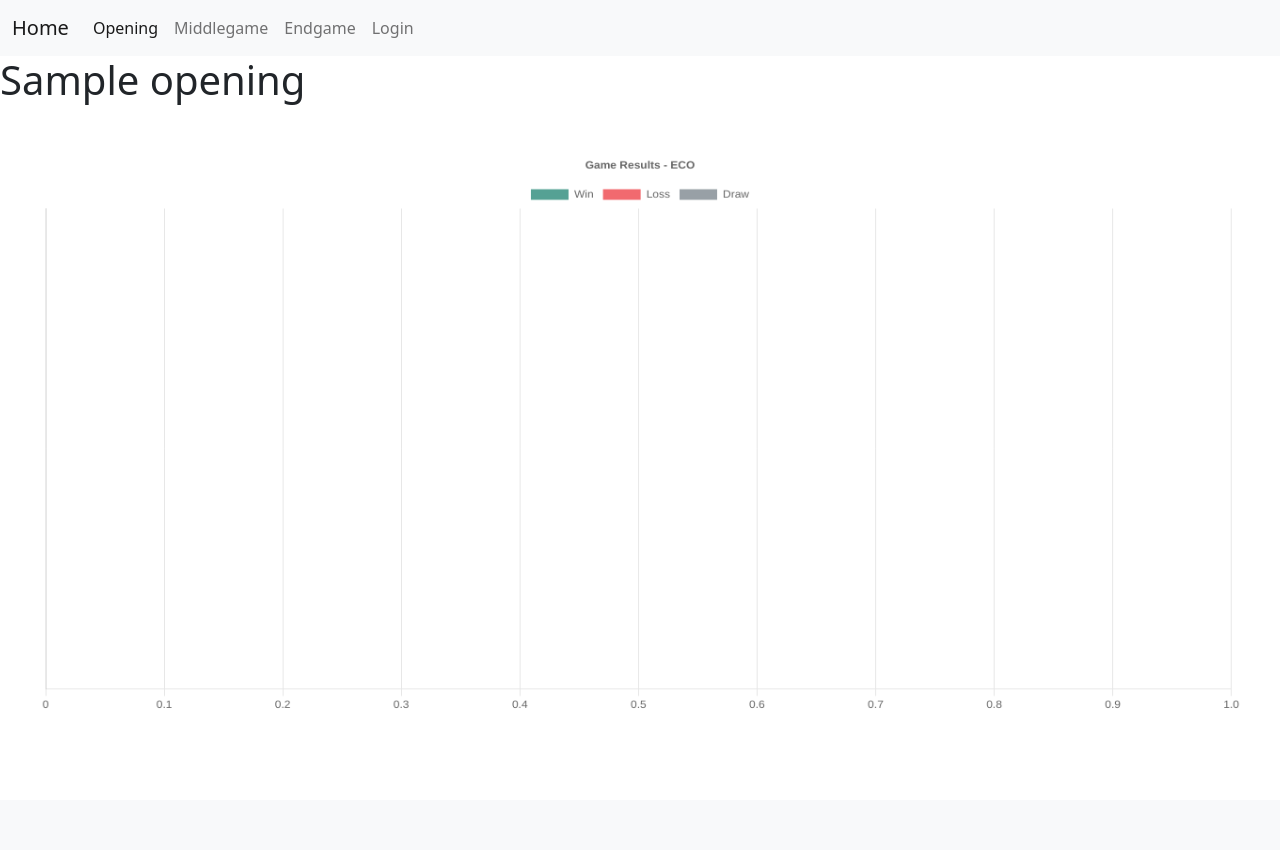
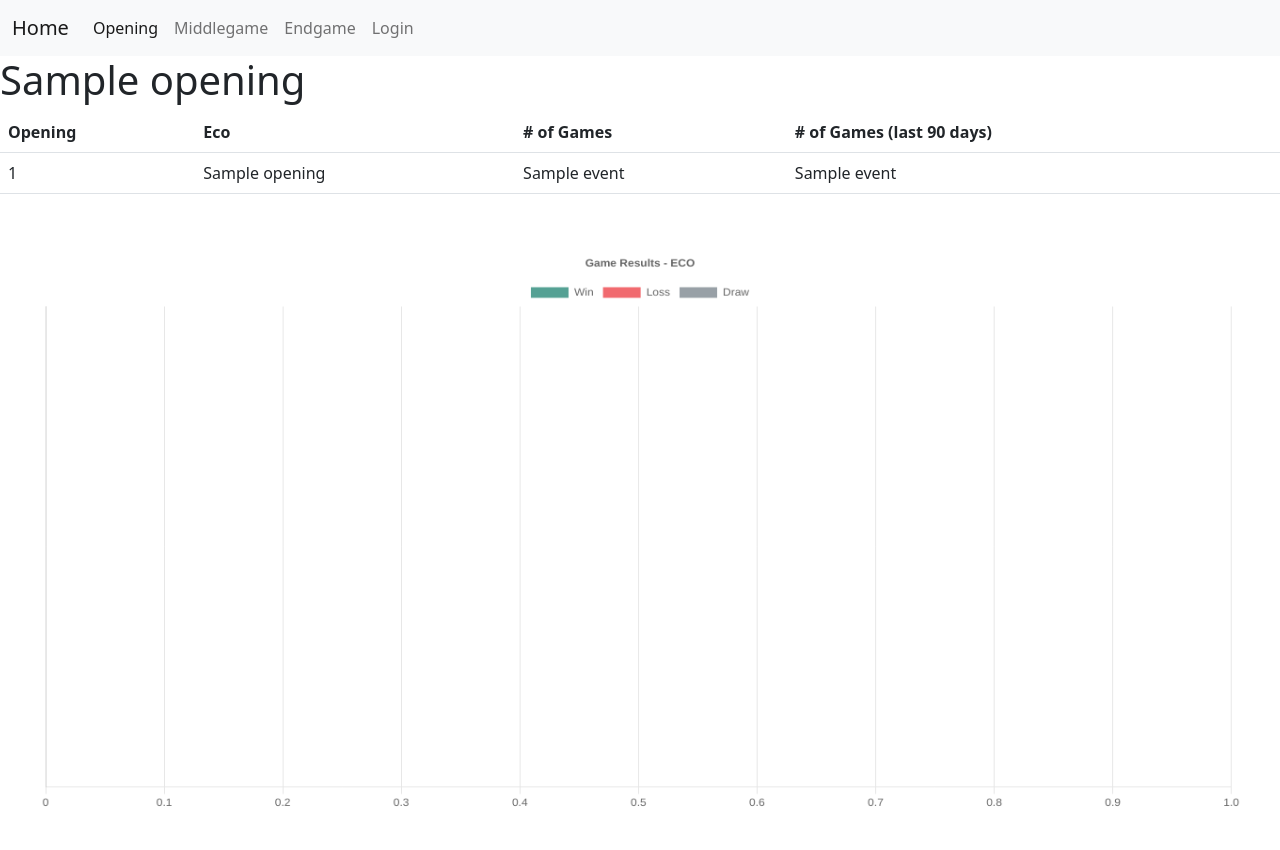
Before and after one commit to VincentHK99/analisis_de_ajedrez, a Flask app: template templates/opening_analysis.html in a window 1280 px wide. Before the commit the page ends 708 px from the top, so only its background shows below. Run offline with Flask 2, Linux system fonts and the light colour scheme; the template is opened without the code that fills it: most values are stand-ins (such as "Sample title", 1, 10 or a date in 2020).

Commit message:
added table to openings analysis

```diff
--- a/app.py
+++ b/app.py
@@ -37,7 +37,7 @@ def mis_estadisticas():
 
 @app.route("/opening",methods=['POST','GET'])
 def opening():
-    return render_template("opening.html", opening_data_class=functions.opening_sum_class(game_data))
+    return render_template("opening.html", opening_data_class=functions.opening_sum_class(game_data,90))
 
 
 @app.route("/middlegame",methods=['POST','GET'])
@@ -54,4 +54,5 @@ def opening_analysis():
     if request.method == 'POST':
         opening = request.form.get('opening_select')
     return render_template("opening_analysis.html",opening=opening,
-                            opening_data_eco=functions.opening_sum_eco(game_data,opening))
+                            opening_data_eco=functions.opening_sum_eco(game_data,opening),
+                            opening_data_eco90=functions.opening_sum_eco(game_data,opening,days_analysed=90))
--- a/templates/opening_analysis.html
+++ b/templates/opening_analysis.html
@@ -3,6 +3,27 @@
 
 <h1>{{ opening }}</h1>
 
+<table class="table">
+  <thead>
+    <tr>
+      <th scope="col">Opening</th>
+      <th scope="col">Eco</th>
+      <th scope="col"># of Games</th>
+      <th scope="col"># of Games (last 90 days)</th>
+    </tr>
+  </thead>
+  <tbody>
+
+    {% for i in opening_data_eco.index.to_list() %}
+    <tr>
+      <td>{{ i[0] }}</td>
+      <td>{{ i[1] }}</td>
+      <td>{{ opening_data_eco.loc[i[0]].loc[i[1]]['Event'] }}</td>
+      <td>{{ opening_data_eco90.loc[i[0]].loc[i[1]]['Event'] }}</td>
+    </tr>
+    {% endfor %}
+  </tbody>
+</table>
   <div>
     <canvas id="opnChartEco"></canvas>
   </div>
@@ -15,4 +36,4 @@
     opn_element_id_eco = "opnChartEco"
   </script>
   <script type="text/javascript" src="static/js/opening_stats_eco.js"></script>
-  {% endblock %}
+{% endblock %}
```
